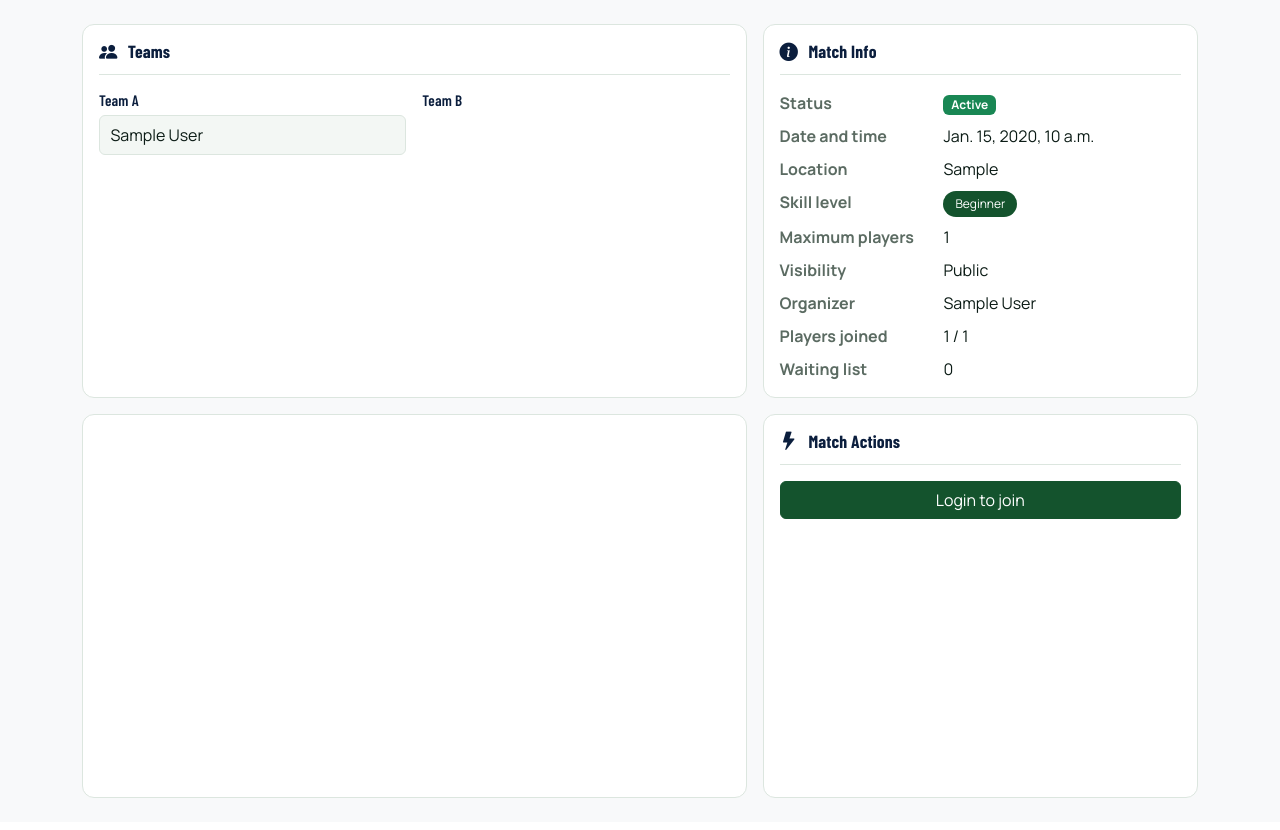
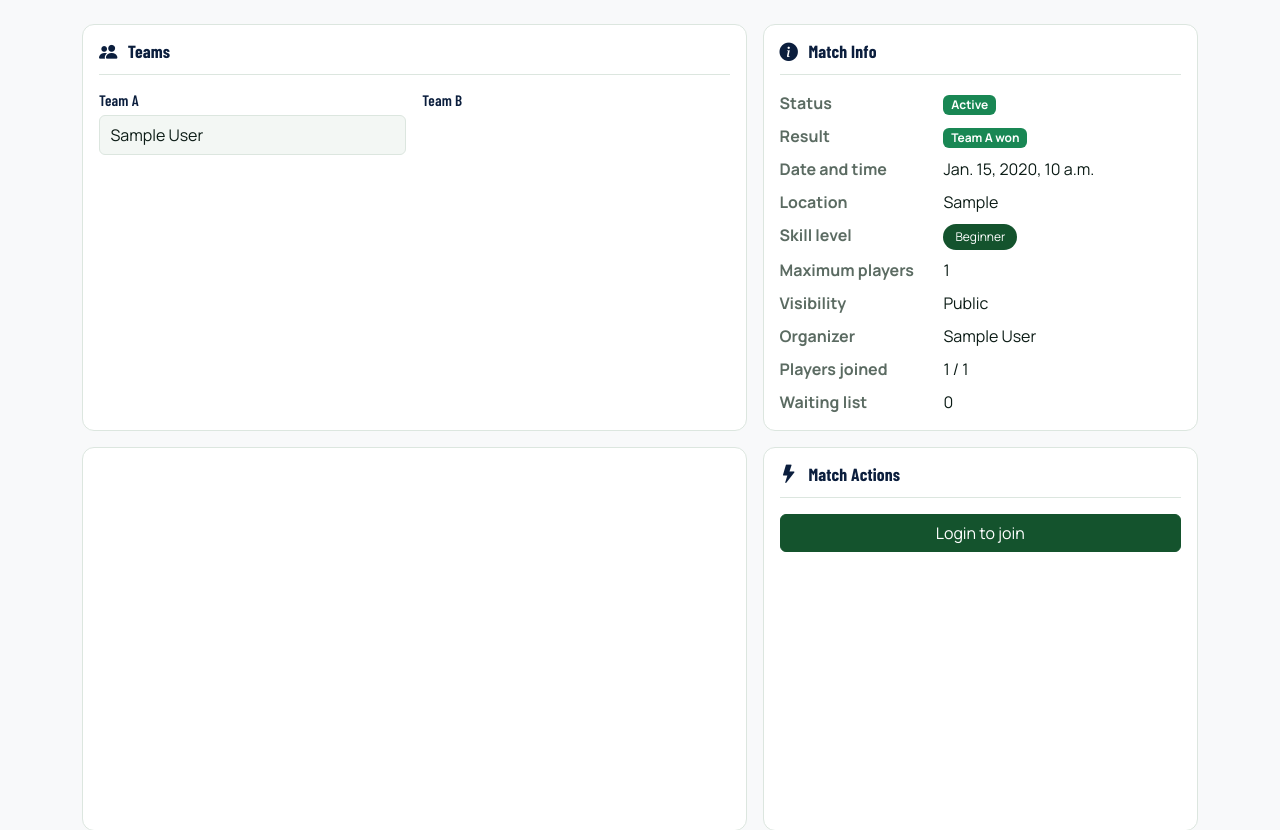
Before and after one commit to scanonc/Local-Sports, a Django app: page /matches/1/ in a window 1280 px wide. Shown: the part 58-888 px from the top of the page. Before the commit the page ends 856 px from the top, so only its background shows below. Run offline with Django 5.2, Linux system fonts and the light colour scheme; tables that the repository leaves empty hold one stand-in row (values such as "Sample post"); some web fonts are replaced.

Commit message:
feat: ask the organizer for the result with a pop-up and show it in the detail (FR20)

```diff
--- a/config/settings.py
+++ b/config/settings.py
@@ -69,6 +69,7 @@ TEMPLATES = [
                 'django.contrib.auth.context_processors.auth',
                 'django.contrib.messages.context_processors.messages',
                 'core.context_processors.unread_notifications',
+                'matches.context_processors.pending_match_result',
             ],
         },
     },
--- a/core/templates/core/base.html
+++ b/core/templates/core/base.html
@@ -85,5 +85,6 @@
         {% endif %}
         {% block content %}{% endblock %}
     </main>
+    {% include 'matches/_result_modal.html' %}
 </body>
 </html>
--- /dev/null
+++ b/matches/context_processors.py
@@ -0,0 +1,28 @@
+from django.utils import timezone
+
+from .models import Match, MatchStatus
+
+
+def pending_match_result(request):
+	"""FR20 - Expose the oldest completed match still awaiting its result.
+
+	Only the organizer of the match is asked; the template shows a pop-up
+	that cannot be dismissed until the result is registered.
+	"""
+	user = getattr(request, 'user', None)
+
+	if user is None or not user.is_authenticated:
+		return {'pending_result_match': None}
+
+	match = (
+		Match.objects.filter(
+			organizer=user,
+			status=MatchStatus.CLOSED,
+			result='',
+			date_time__lt=timezone.now(),
+		)
+		.order_by('date_time')
+		.first()
+	)
+
+	return {'pending_result_match': match}
--- /dev/null
+++ b/matches/templates/matches/_match_result.html
@@ -0,0 +1,8 @@
+{% comment %}FR20 - Result row for the Match Info list on the match detail page.{% endcomment %}
+{% if match.has_result %}
+<dt>Result</dt>
+<dd><span class="badge bg-success">{{ match.get_result_display }}</span></dd>
+{% elif match.awaiting_result %}
+<dt>Result</dt>
+<dd><span class="badge bg-warning text-dark">Pending</span></dd>
+{% endif %}
--- /dev/null
+++ b/matches/templates/matches/_result_modal.html
@@ -0,0 +1,45 @@
+{% comment %}
+FR20 - Pop-up for the organizer of a completed match without a result.
+It has no close button on purpose: the organizer must answer to keep browsing.
+Plain Bootstrap markup (shown by default), so it does not depend on JavaScript.
+{% endcomment %}
+{% if pending_result_match %}
+<div class="modal-backdrop fade show" style="z-index: 1090;"></div>
+<div class="modal d-block" style="z-index: 1100; overflow-y: auto;" tabindex="-1" role="dialog" aria-modal="true" aria-labelledby="match-result-title" id="match-result-modal">
+    <div class="modal-dialog modal-dialog-centered">
+        <div class="modal-content">
+            <form method="post" action="{% url 'matches:match_result' pending_result_match.pk %}">
+                {% csrf_token %}
+                <div class="modal-header">
+                    <h2 class="modal-title h5" id="match-result-title">Register the match result</h2>
+                </div>
+                <div class="modal-body">
+                    <p class="mb-1"><strong>{{ pending_result_match.title }}</strong></p>
+                    <p class="text-muted small">
+                        {{ pending_result_match.date_time }} &middot; {{ pending_result_match.location }}
+                    </p>
+                    <p>This match has finished. Who won?</p>
+
+                    <div class="form-check mb-2">
+                        <input class="form-check-input" type="radio" name="result" id="result-team-a" value="team_a" required>
+                        <label class="form-check-label" for="result-team-a">Team A won</label>
+                    </div>
+                    <div class="form-check mb-2">
+                        <input class="form-check-input" type="radio" name="result" id="result-team-b" value="team_b" required>
+                        <label class="form-check-label" for="result-team-b">Team B won</label>
+                    </div>
+                    <div class="form-check">
+                        <input class="form-check-input" type="radio" name="result" id="result-draw" value="draw" required>
+                        <label class="form-check-label" for="result-draw">Draw</label>
+                    </div>
+
+                    <p class="text-muted small mt-3 mb-0">The result cannot be changed once registered.</p>
+                </div>
+                <div class="modal-footer">
+                    <button type="submit" class="btn btn-primary">Register result</button>
+                </div>
+            </form>
+        </div>
+    </div>
+</div>
+{% endif %}
--- a/matches/templates/matches/match_detail.html
+++ b/matches/templates/matches/match_detail.html
@@ -118,6 +118,7 @@
                 <span class="badge bg-success">Active</span>
                 {% endif %}
             </dd>
+            {% include 'matches/_match_result.html' %}
             <dt>Date and time</dt><dd>{{ match.date_time }}</dd>
             <dt>Location</dt><dd>{{ match.location }}</dd>
             <dt>Skill level</dt>
```
